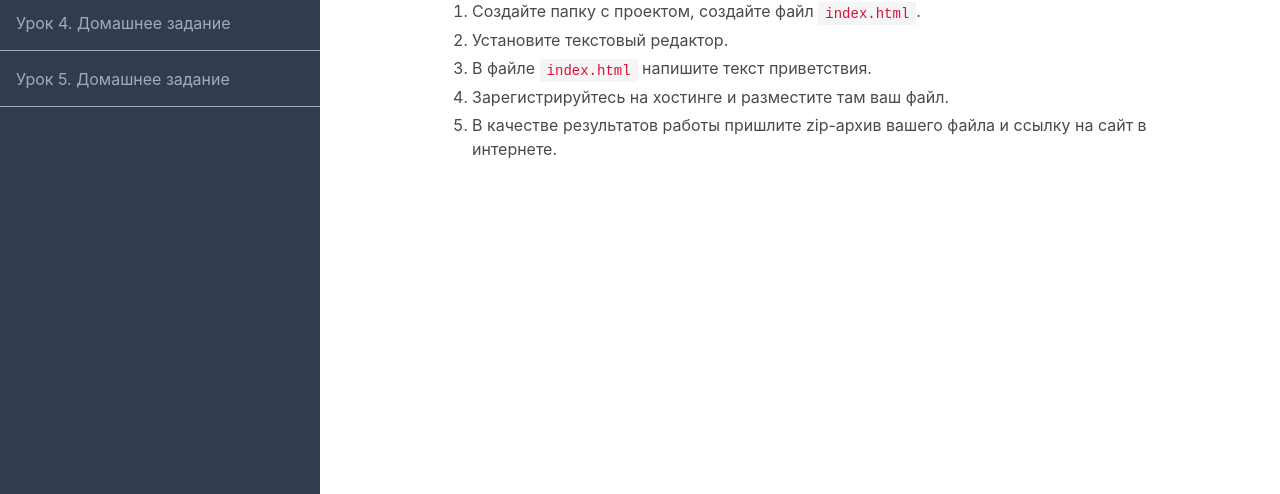
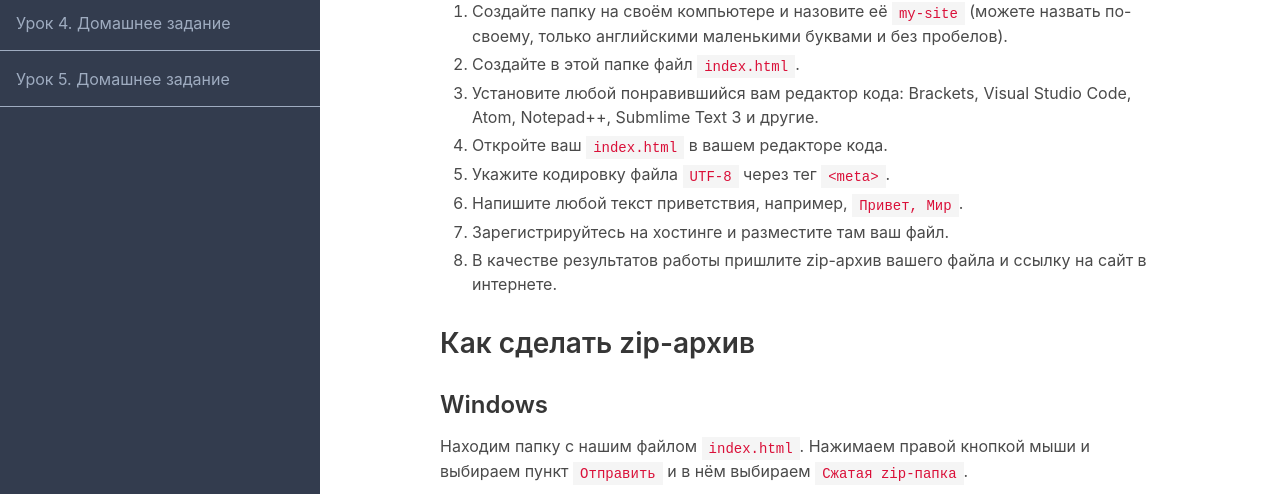
Before and after one commit to amidf/geekbrains-tasks, a Gatsby site: page /lesson-1 in a window 1280 px wide. Shown: the part 173-667 px from the top of the page. Built offline with nearby package versions, Linux system fonts and the light colour scheme; Gatsby itself is replaced by a stand-in of ours; some packages are replaced by stand-ins of ours.

Commit message:
update task for lesson 1

```diff
--- a/src/md-pages/lesson-1/lesson-1.md
+++ b/src/md-pages/lesson-1/lesson-1.md
@@ -6,9 +6,24 @@ priority: 1
 
 # Урок 1. Домашнее задание
 
-1. Создайте папку с проектом, создайте файл `index.html`.
-2. Установите текстовый редактор.
-3. В файле `index.html` напишите текст приветствия.
-4. Зарегистрируйтесь на хостинге и разместите там ваш файл.
-5. В качестве результатов работы пришлите zip-архив вашего файла и
+1. Создайте папку на своём компьютере и назовите её `my-site` (можете назвать по-своему, только английскими маленькими буквами и без пробелов).
+2. Cоздайте в этой папке файл `index.html`.
+3. Установите любой понравившийся вам редактор кода: Brackets, Visual Studio Code, Atom, Notepad++, Submlime Text 3 и другие.
+4. Откройте ваш `index.html` в вашем редакторе кода.
+5. Укажите кодировку файла `UTF-8` через тег `<meta>`.
+6. Напишите любой текст приветствия, например, `Привет, Мир`.
+7. Зарегистрируйтесь на хостинге и разместите там ваш файл.
+8. В качестве результатов работы пришлите zip-архив вашего файла и
    ссылку на сайт в интернете.
+
+## Как сделать zip-архив
+
+### Windows
+
+Находим папку с нашим файлом `index.html`. Нажимаем правой кнопкой мыши и выбираем пункт `Отправить` и в нём выбираем `Сжатая zip-папка`.
+
+![Скриншот](./images/windows-zip.png)
+
+### MacOS
+
+Также находим нашу папку с файлом `index.html`. Нажимаем правой кнопкой мыши и выбираем пункт меню `Сжать`.
```
Also changed, not shown: src/md-pages/lesson-1/images/windows-zip.png (added).
